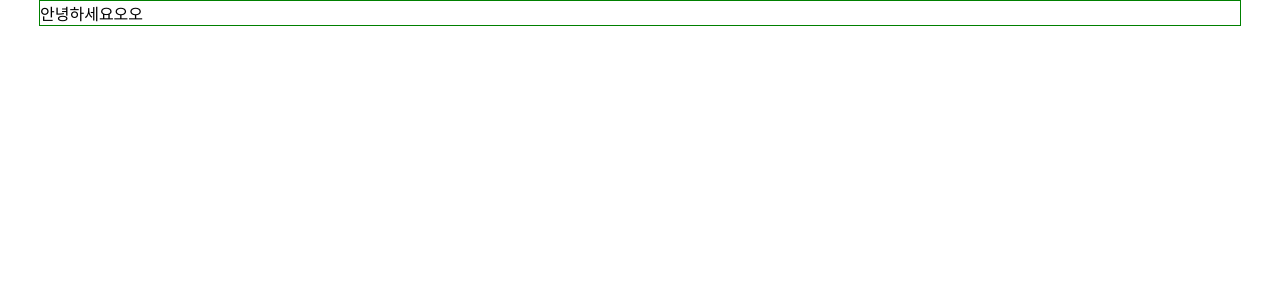
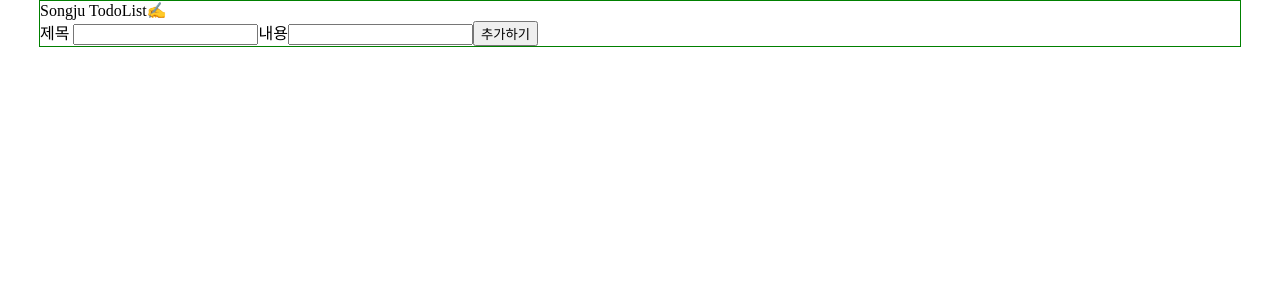
Before and after one commit to songjuu/my-todolist, a React (Create React App) app: page / in a window 1280 px wide. Shown: the top 300 px of the page. Built offline with nearby package versions, Linux system fonts and the light colour scheme.

Commit message:
component 분리

```diff
--- a/src/App.jsx
+++ b/src/App.jsx
@@ -1,8 +1,9 @@
 import React from "react";
 import "./css/App.css";
+import TodoList from "./components/TodoList";
 
 function App() {
-  return <div>안녕하세요오오</div>;
+  return <TodoList />;
 }
 
 export default App;
--- /dev/null
+++ b/src/components/AddList.jsx
@@ -0,0 +1,15 @@
+import React from "react";
+
+function AddList() {
+  return (
+    <form>
+      <label>제목</label>&nbsp;
+      <input></input>
+      <label>내용</label>
+      <input></input>
+      <button>추가하기</button>
+    </form>
+  );
+}
+
+export default AddList;
--- a/src/components/TodoList.jsx
+++ b/src/components/TodoList.jsx
@@ -0,0 +1,14 @@
+import React from "react";
+import AddList from "./AddList";
+import ViewList from "./ViewList";
+
+function TodoList() {
+  return (
+    <div>
+      <header className="title">Songju TodoList✍</header>
+      <AddList />
+    </div>
+  );
+}
+
+export default TodoList;
--- /dev/null
+++ b/src/css/TodoList.css
@@ -0,0 +1,3 @@
+.title {
+  padding-top: 10px;
+}
```
Also changed, not shown: src/components/ViewList.jsx (added).
